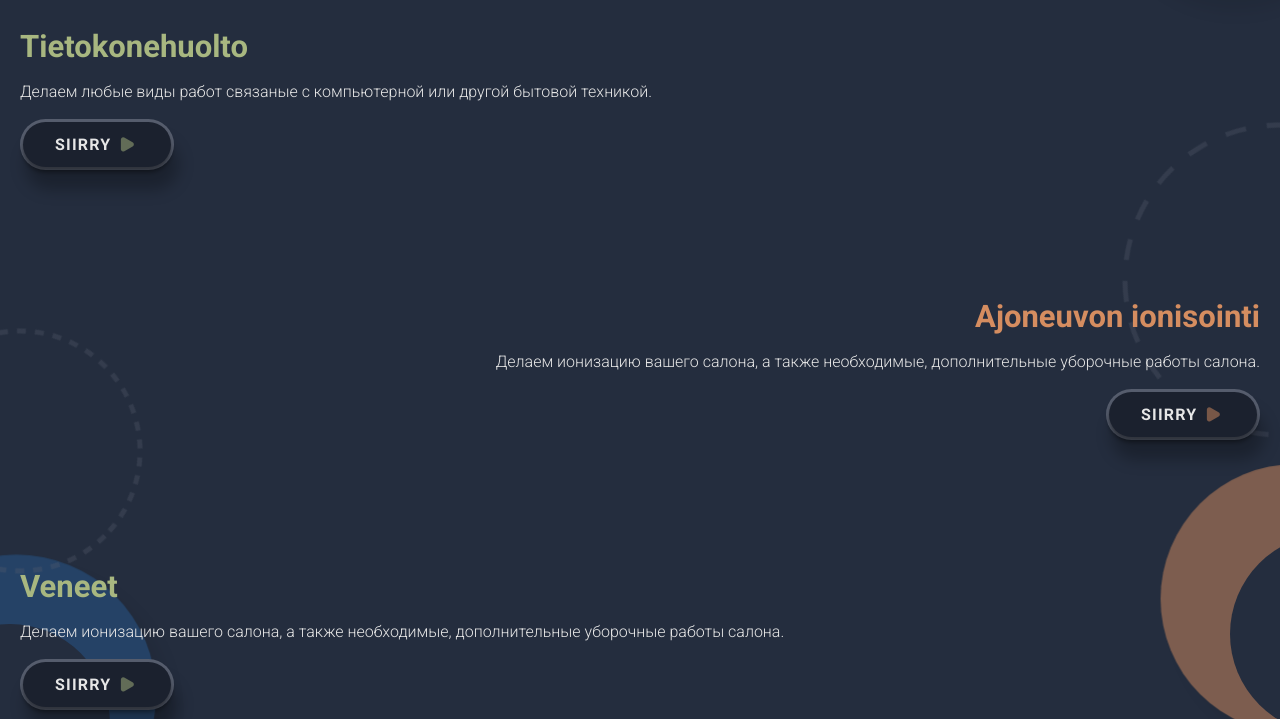
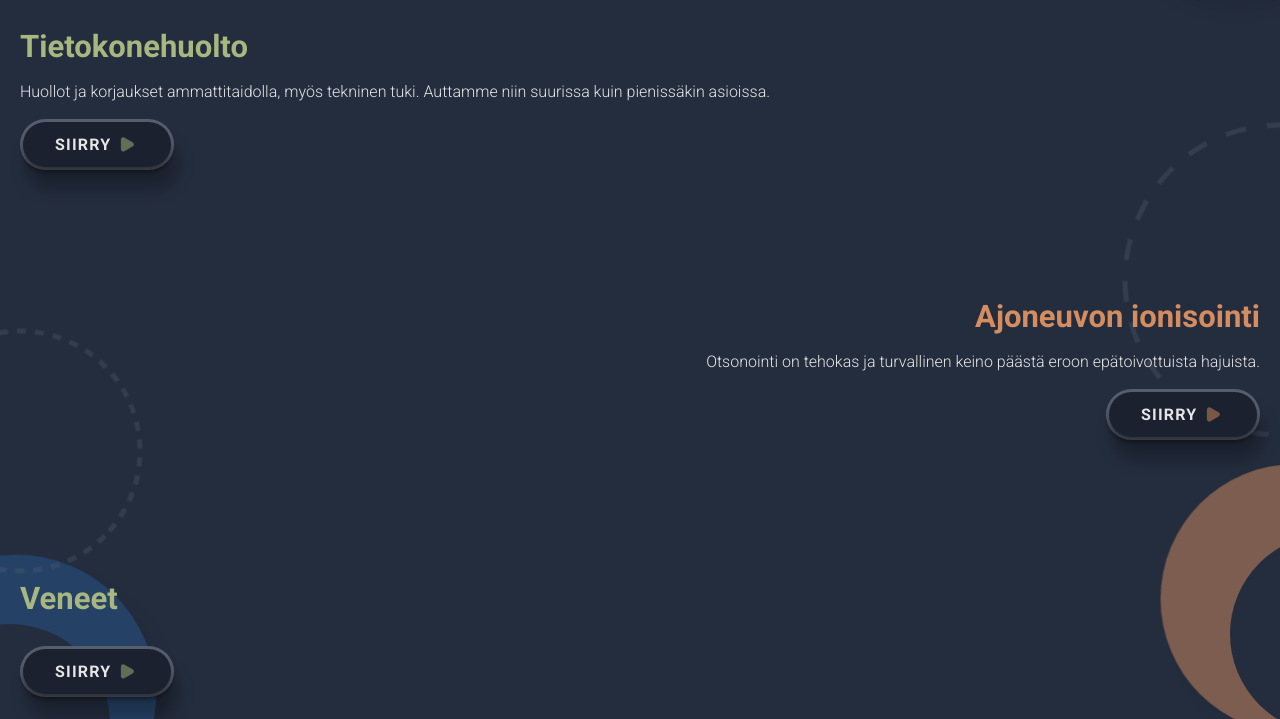
Before and after one commit to dxtradefi/website, a website: page index.html in a window 1280 px wide. Shown: the part 81-800 px from the top of the page. Drawn offline with Linux system fonts and the light colour scheme.

Commit message:
Update index.html

```diff
--- a/index.html
+++ b/index.html
@@ -23,21 +23,21 @@
     </div>
     <section class="main-p">
       <h1>Tietokonehuolto</h1>
-      <p>Делаем любые виды работ связаные с компьютерной или другой бытовой техникой. </p>
+      <p>Huollot ja korjaukset ammattitaidolla, myös tekninen tuki. Auttamme niin suurissa kuin pienissäkin asioissa.</p>
       <a class="link-btn" href="./it/home.html">Siirry
         <i class="icon-arrow"></i>
       </a>
     </section>
     <section class="main-p">
       <h1>Ajoneuvon ionisointi</h1>
-      <p>Делаем ионизацию вашего салона, а также необходимые, дополнительные уборочные работы салона.</p>
+      <p> Otsonointi on tehokas ja turvallinen keino päästä eroon epätoivottuista hajuista.</p>
       <a class="link-btn" href="./car/home.html">Siirry
         <i class="icon-arrow"></i>
       </a>
     </section>
     <section class="main-p">
       <h1>Veneet</h1>
-      <p>Делаем ионизацию вашего салона, а также необходимые, дополнительные уборочные работы салона.</p>
+      <p> </p>
       <a class="link-btn" href="./boat/home.html">Siirry
         <i class="icon-arrow"></i>
       </a>
```
